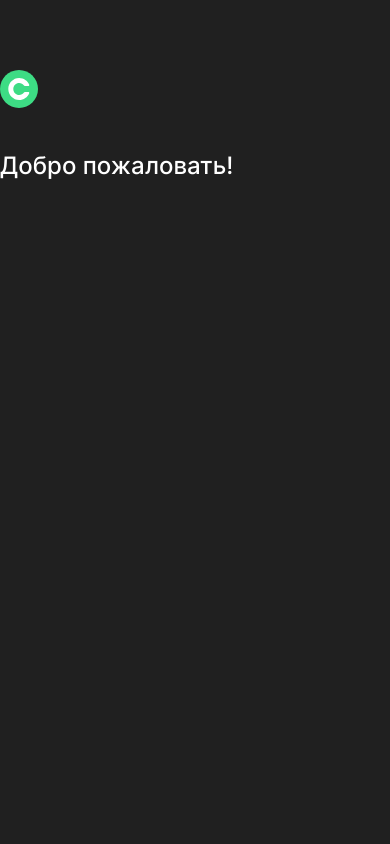
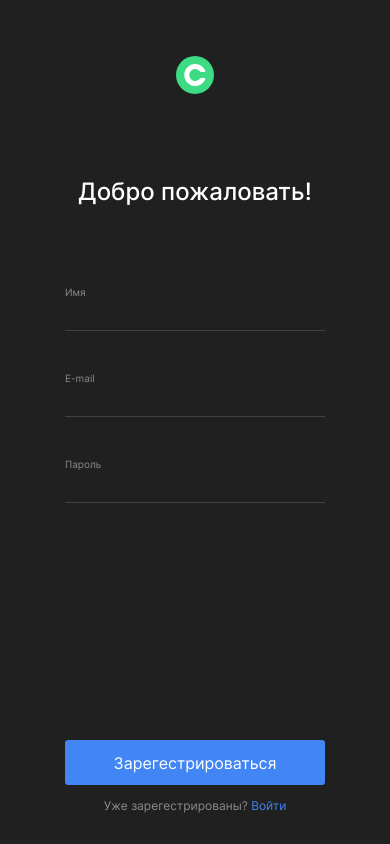
Before and after one commit to VitalM88/movies-explorer-frontend, a React (Create React App) app: page /signup in a window 390 px wide. Built offline with nearby package versions, Linux system fonts and the light colour scheme.

Commit message:
form-register layout

```diff
--- a/src/components/App/App.css
+++ b/src/components/App/App.css
@@ -1,7 +1,6 @@
   .App {
     max-width: 1440px;
     width: 100%;
-    min-height: 100vh;
     display: flex;
     flex-direction: column;
     margin: 0 auto;
--- /dev/null
+++ b/src/components/Form/Form.css
@@ -0,0 +1,74 @@
+.form {
+    display: flex;
+    flex-direction: column;
+    flex: 1;
+    gap: 24px;
+}
+
+.form__field {
+    display: flex;
+    flex-direction: column;
+    justify-content: space-between;
+    gap: 5px;
+}
+
+.form__field_state_login {
+    display: none;
+}
+
+.form_text {
+    margin: 0;
+    font-weight: 400;
+    font-size: 10px;
+    line-height: 1.2;
+    color: #8B8B8B;
+}
+
+.form__input {
+    border: none;
+    background: none;
+    border-bottom: solid 1px #424242;
+    width: 396px;
+    padding: 0 0 10px 0;
+    font-weight: 500;
+    font-size: 14px;
+    line-height: 1.21;
+    text-align: start;
+    color: #FFFFFF;
+}
+
+.form__input:focus {
+    outline: none;
+}
+
+.form__input-error {
+    font-weight: 400;
+    font-size: 10px;
+    line-height: 12px;
+    color: #EE3465;
+    height: 12px;
+}
+
+
+.form__submit {
+    margin: auto 0 0 0;
+    height: 45px;
+    background-color: #4285F4;
+    color: #FFFFFF;
+    border: none;
+    border-radius: 3px;
+    transition: opacity .1s linear;
+}
+
+.form__submit:hover {
+    opacity: .5;
+    cursor: pointer;
+}
+
+@media screen and (max-width: 414px) {
+
+    .form__input {
+        width: 260px;
+    }
+
+}
--- /dev/null
+++ b/src/components/Form/Form.js
@@ -0,0 +1,50 @@
+import './Form.css';
+
+function Form({buttonSubmitText, state}) {
+  return (
+    <form className="form">
+
+      <label className={`form__field form__field_state_${state}`}>
+        <h3 className="form_text">Имя</h3>
+        <input
+          className="form__input form__input_type_name"
+          minLength="2"
+          maxLength="40"
+          required />
+        <span className="form__input-error"></span>
+      </label>
+
+      <label className="form__field">
+        <h3 className="form_text">E-mail</h3>
+        <input
+          type="email"
+          className="form__input form__input_type_email"
+          minLength="2"
+          maxLength="40"
+          required />
+        <span className="form__input-error"></span>
+      </label>
+
+      <label className="form__field">
+        <h3 className="form_text">Пароль</h3>
+        <input
+          type="password"
+          name="password"
+          className="form__input form__input_type_password"
+          minLength="8"
+          maxLength="40"
+          required />
+        <span className="form__input-error"></span>
+      </label>
+
+      <button
+        type="submit"
+        className="form__submit"
+      >
+        { buttonSubmitText }
+      </button>
+    </form>
+  );
+}
+
+export default Form;
--- a/src/components/Login/Login.css
+++ b/src/components/Login/Login.css
@@ -1,6 +1,6 @@
 .login {
-    width: 100%;
-    max-width: 396px;
+    height: 100vh;
+    min-height: 720px;
     display: flex;
     flex-direction: column;
     align-items: flex-start;
@@ -16,3 +16,41 @@
     color: #FFFFFF;
     margin: 40px 0;
   }
+
+.login__footer {
+    align-self: center;
+    font-weight: 400;
+    font-size: 14px;
+    line-height: 1.21;
+    color: #8B8B8B;
+    margin: 16px 0 0 0;
+}
+
+.login__footer_link {
+    color: #4285F4;
+    text-decoration: none;
+    transition: opacity .1s linear;
+}
+
+.login__footer_link:hover {
+    opacity: .5;
+    cursor: pointer;
+}
+
+@media screen and (max-width: 414px) {
+
+    .login {
+        align-items: center;
+        padding: 56px 0 30px 0;
+    }
+
+    .login__title {
+        margin: 80px 0;
+    }
+
+    .login__footer {
+        font-size: 12px;
+        margin: 14px 0 0 0;
+    }
+
+  }
--- a/src/components/Login/Login.js
+++ b/src/components/Login/Login.js
@@ -1,5 +1,6 @@
 import './Login.css';
 import { Link } from 'react-router-dom';
+import Form from '../Form/Form'
 import logo from '../../images/logo.svg';
 
 function Login() {
@@ -9,9 +10,16 @@ function Login() {
         <img className="header__logo" src={logo} alt="Лого"></img>
       </Link>
       <h2 className='login__title'>Рады видеть!</h2>
-      <form className="login__form">
 
-      </form>
+      <Form
+        buttonSubmitText = "Войти"
+        state = "login"
+      />
+
+      <p className="login__footer">
+        Ещё не зарегистрированы?&nbsp;
+        <Link to="/signup" className="login__footer login__footer_link">Регистрация</Link>
+      </p>
     </section>
   );
 }
--- a/src/components/Register/Register.css
+++ b/src/components/Register/Register.css
@@ -1,6 +1,6 @@
 .register {
-  width: 100%;
-  max-width: 396px;
+  height: 100vh;
+  min-height: 720px;
   display: flex;
   flex-direction: column;
   align-items: flex-start;
@@ -10,9 +10,47 @@
 }
 
 .register__title {
-    font-weight: 500;
-    font-size: 24px;
-    line-height: 1.21;
-    color: #FFFFFF;
-    margin: 40px 0;
+  font-weight: 500;
+  font-size: 24px;
+  line-height: 1.21;
+  color: #FFFFFF;
+  margin: 40px 0;
 }
+
+.register__footer {
+  align-self: center;
+  font-weight: 400;
+  font-size: 14px;
+  line-height: 1.21;
+  color: #8B8B8B;
+  margin: 16px 0 0 0;
+}
+
+.register__footer_link {
+  color: #4285F4;
+  text-decoration: none;
+  transition: opacity .1s linear;
+}
+
+.register__footer_link:hover {
+  opacity: .5;
+  cursor: pointer;
+}
+
+@media screen and (max-width: 414px) {
+
+  .register {
+      align-items: center;
+      padding: 56px 0 30px 0;
+  }
+
+  .register__title {
+      margin: 80px 0;
+  }
+
+  .register__footer {
+      font-size: 12px;
+      margin: 14px 0 0 0;
+  }
+
+}
--- a/src/components/Register/Register.js
+++ b/src/components/Register/Register.js
@@ -1,6 +1,7 @@
 import './Register.css';
 import { Link } from 'react-router-dom';
 import logo from '../../images/logo.svg';
+import Form from '../Form/Form';
 
 function Register() {
   return (
@@ -9,9 +10,16 @@ function Register() {
         <img className="header__logo" src={logo} alt="Лого"></img>
       </Link>
       <h2 className='register__title'>Добро пожаловать!</h2>
-      <form className="register__form">
 
-      </form>
+      <Form
+        buttonSubmitText = "Зарегестрироваться"
+        state = "register"
+      />
+
+      <p className="login__footer">
+        Уже зарегестрированы?&nbsp;
+        <Link to="/signin" className="login__footer login__footer_link">Войти</Link>
+      </p>
     </section>
   );
 }
--- a/src/index.css
+++ b/src/index.css
@@ -2,7 +2,6 @@
 @import url('./vendor/normalize.css');
 
 body {
-  margin: 0;
   -webkit-font-smoothing: antialiased;
   -moz-osx-font-smoothing: grayscale;
   font-family: "Inter", "Arial", sans-serif;
```
Lines whose indentation alone changed are shown as unchanged.
